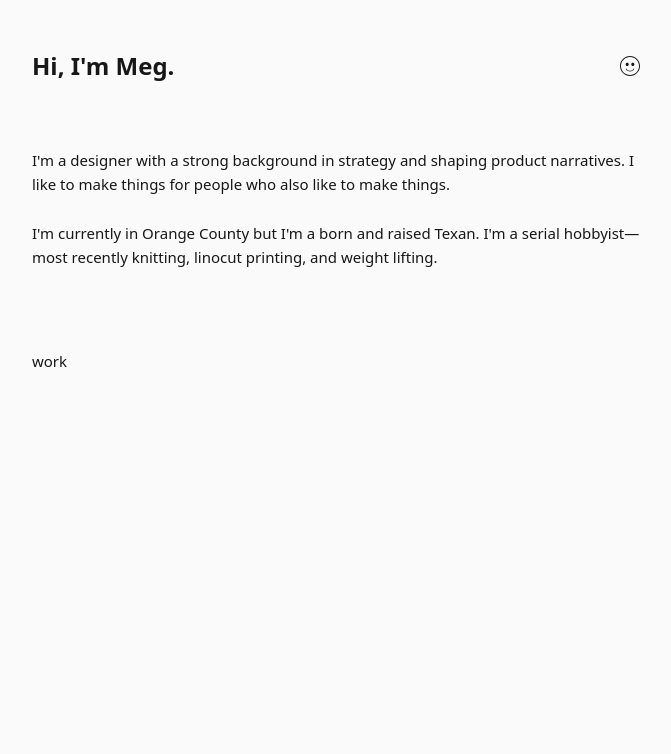
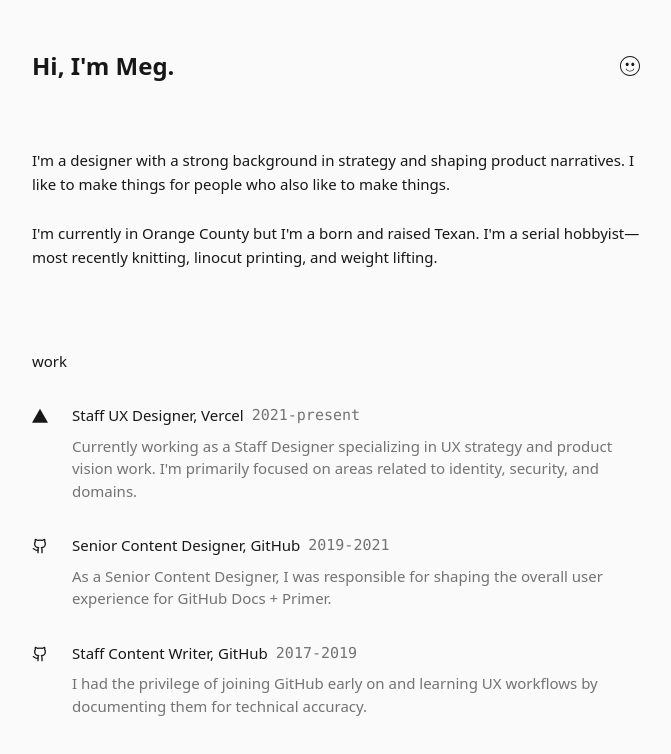
Before and after one commit to megbird/megbird-next, a Next.js app: page / in a window 1280 px wide. Shown: the top 754 px of the page, without its empty margins (304-975 px from the left). Built offline with nearby package versions, Linux system fonts and the light colour scheme.

Commit message:
animation

```diff
--- a/page.tsx
+++ b/page.tsx
@@ -61,7 +61,58 @@ export default function PersonalSite() {
         <h2 className={`text-[15px] mb-8 ${isDarkMode ? 'text-white' : 'text-[#171717]'}`}>work</h2>
 
         <div className="space-y-8 mb-20">
-          {/* Rest of your work experience sections */}
+
+          {/* Current role */}
+          <div className="flex gap-6">
+            <svg width="16" height="16" viewBox="0 0 20 18" fill="none" xmlns="http://www.w3.org/2000/svg" className="mt-1 shrink-0">
+              <path
+                fillRule="evenodd"
+                clipRule="evenodd"
+                d="M10 0L20 17.5H0L10 0Z"
+                fill={isDarkMode ? "white" : "#171717"}
+              />
+            </svg>
+            <div>
+              <div className="flex gap-2 mb-2">
+                <h3 className={`text-[15px] ${isDarkMode ? 'text-white' : 'text-[#171717]'}`}>Staff UX Designer, Vercel</h3>
+                <span className={`text-[15px] font-mono ${isDarkMode ? 'text-gray-400' : 'text-[#737373]'}`}>2021-present</span>
+              </div>
+              <p className={`text-[15px] ${isDarkMode ? 'text-gray-400' : 'text-[#737373]'}`}>
+                Currently working as a Staff Designer specializing in UX
+                strategy and product vision work. I'm primarily focused on areas related to identity, security, and domains.
+              </p>
+            </div>
+          </div>
+
+          {/* GitHub Senior Content Designer */}
+          <div className="flex gap-6">
+            <Github className={`w-4 h-4 mt-1 shrink-0 ${isDarkMode ? 'text-white' : 'text-[#171717]'}`} />
+            <div>
+              <div className="flex gap-2 mb-2">
+                <h3 className={`text-[15px] ${isDarkMode ? 'text-white' : 'text-[#171717]'}`}>Senior Content Designer, GitHub</h3>
+                <span className={`text-[15px] font-mono ${isDarkMode ? 'text-gray-400' : 'text-[#737373]'}`}>2019-2021</span>
+              </div>
+              <p className={`text-[15px] ${isDarkMode ? 'text-gray-400' : 'text-[#737373]'}`}>
+                As a Senior Content Designer, I was responsible for shaping
+                the overall user experience for GitHub Docs + Primer.
+              </p>
+            </div>
+          </div>
+
+          {/* GitHub Staff Writer */}
+          <div className="flex gap-6">
+            <Github className={`w-4 h-4 mt-1 shrink-0 ${isDarkMode ? 'text-white' : 'text-[#171717]'}`} />
+            <div>
+              <div className="flex gap-2 mb-2">
+                <h3 className={`text-[15px] ${isDarkMode ? 'text-white' : 'text-[#171717]'}`}>Staff Content Writer, GitHub</h3>
+                <span className={`text-[15px] font-mono ${isDarkMode ? 'text-gray-400' : 'text-[#737373]'}`}>2017-2019</span>
+              </div>
+              <p className={`text-[15px] ${isDarkMode ? 'text-gray-400' : 'text-[#737373]'}`}>
+                I had the privilege of joining GitHub early on and learning UX
+                workflows by documenting them for technical accuracy.
+              </p>
+            </div>
+          </div>
         </div>
       </div>
     </div>
```
